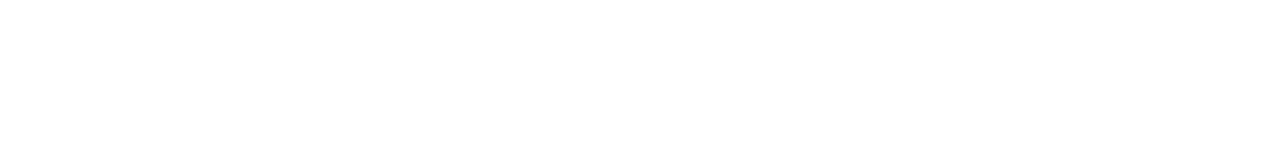
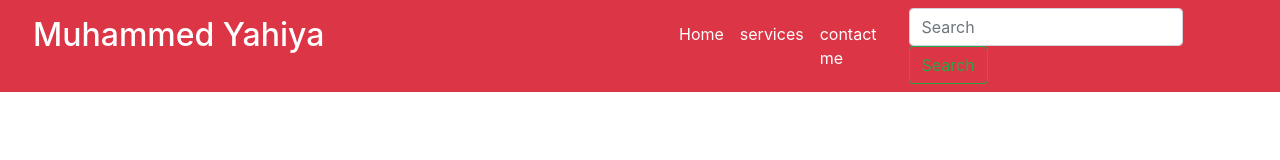
Before and after one commit to mhdtalks/Personal-Website, a plain HTML site: page index.html in a window 1280 px wide. Drawn offline with nearby package versions, Linux system fonts and the light colour scheme.

Commit message:
header set

```diff
--- a/index.html
+++ b/index.html
@@ -9,6 +9,41 @@
     <link rel="stylesheet" href="https://maxcdn.bootstrapcdn.com/bootstrap/4.0.0/css/bootstrap.min.css" integrity="sha384-Gn5384xqQ1aoWXA+058RXPxPg6fy4IWvTNh0E263XmFcJlSAwiGgFAW/dAiS6JXm" crossorigin="anonymous">
 </head>
 <body>
+    <header class="bg-danger">
+        <div class="row text-white" >
+          <div class=" col-md-6  col-9 p-3 pl-5 ">
+              <h2>Muhammed Yahiya</h2>
+          </div>
+
+          <div class="col-md-6 col-3 my-auto">
+            <nav class="navbar navbar-expand-lg navbar-light ">
+
+                <button class="navbar-toggler" type="button" data-toggle="collapse" data-target="#navbarSupportedContent" aria-controls="navbarSupportedContent" aria-expanded="false" aria-label="Toggle navigation">
+                  <span class="navbar-toggler-icon"></span>
+                </button>
+
+                <div class="collapse navbar-collapse" id="navbarSupportedContent">
+                  <ul class="navbar-nav mr-auto my-auto">
+                    <li class="nav-item active">
+                      <a class="nav-link text-white" href="#">Home <span class="sr-only">(current)</span></a>
+                    </li>
+                    <li class="nav-item">
+                      <a class="nav-link text-white" href="#">services</a>
+                    </li>
+
+                    <li class="nav-item">
+                      <a class="nav-link disabled text-white" href="#">contact me</a>
+                    </li>
+                  </ul>
+                  <form class="form-inline my-2 my-lg-0">
+                    <input class="form-control mr-sm-2" type="search" placeholder="Search" aria-label="Search">
+                    <button class="btn btn-outline-success my-2 my-sm-0" type="submit">Search</button>
+                  </form>
+                </div>
+              </nav>
+          </div>
+        </div>
+    </header>
 
 
 
```
